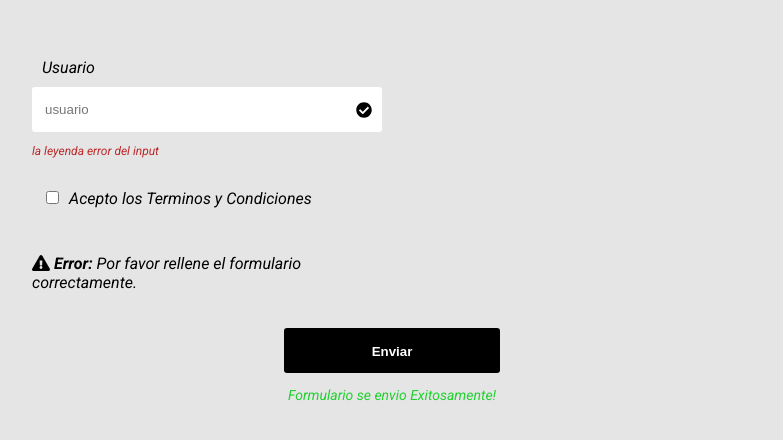
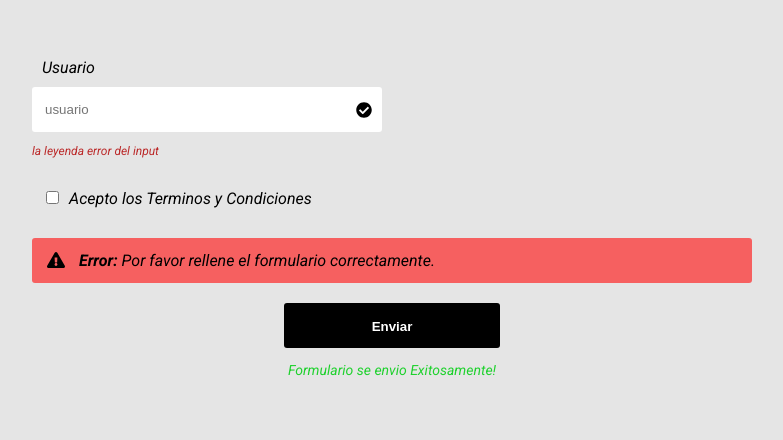
Before and after one commit to winder001/formulario-con-React, a React (Create React App) app: page / in a window 1280 px wide. Shown: the top 440 px of the page, without its empty margins (248-1031 px from the left). Built offline with nearby package versions, Linux system fonts and the light colour scheme.

Commit message:
se agrego estilos al mensaje de error

```diff
--- a/src/App.js
+++ b/src/App.js
@@ -1,5 +1,5 @@
 import React from 'react';
-import {Formulario, Label, GrupoInput, Input, LeyendaError, IconoValidacion, ContenedorTerminos, ContenedorBotonCentrado, Boton, MensajeExito} from './elementos/Formularios.js';
+import {Formulario, Label, GrupoInput, Input, LeyendaError, IconoValidacion, ContenedorTerminos, ContenedorBotonCentrado, Boton, MensajeExito, MensajeError} from './elementos/Formularios.js';
 import { FontAwesomeIcon } from '@fortawesome/react-fontawesome';
 import { faCheckCircle, faExclamationTriangle } from '@fortawesome/free-solid-svg-icons';
 
@@ -25,12 +25,12 @@ const App = () => {
                   </Label>
               </ContenedorTerminos>
 
-              <div>
+              <MensajeError>
                   <p>
                     <FontAwesomeIcon icon= {faExclamationTriangle}/>
                     <b> Error: </b> Por favor rellene el formulario correctamente.
                   </p>
-              </div>
+              </MensajeError>
 
               <ContenedorBotonCentrado>
                   <Boton type="submit"> Enviar </Boton>
--- a/src/elementos/Formularios.js
+++ b/src/elementos/Formularios.js
@@ -105,6 +105,22 @@ const MensajeExito = styled.p`
 
 `;
 
+const MensajeError = styled.div `
+	height: 45px;
+	line-height: 45px;
+	background: #f66060;
+	padding: 0px 15px;
+	border-radius: 3px;
+	grid-column: span 2;
+
+	p {
+		margin: 0;
+	}
+
+	b {
+		margin-left: 10px;
+	}
+`;
 
 
 
@@ -117,5 +133,6 @@ export {Formulario,
 		ContenedorTerminos,
 		ContenedorBotonCentrado,
 		Boton,
-		MensajeExito
+		MensajeExito,
+		MensajeError
 		};
```
